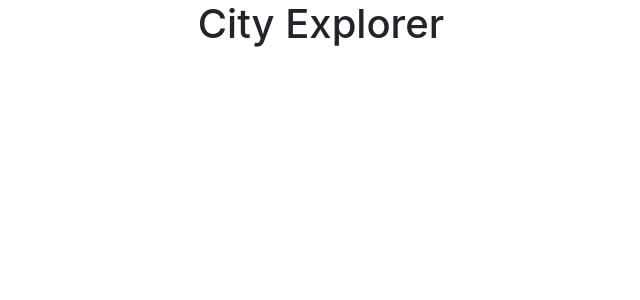
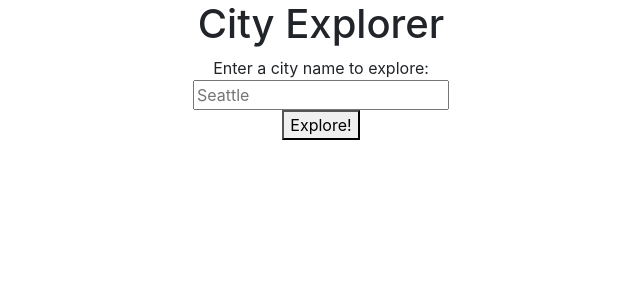
Before and after one commit to mcsadri/city-explorer, a React (Create React App) app: page / in a window 1280 px wide. Shown: the top 300 px of the page, without its empty margins (319-959 px from the left). Built offline with nearby package versions, Linux system fonts and the light colour scheme; the HTML template or start-up script is replaced by a standard one.

Commit message:
attempted form submission with API call, but form is not working

```diff
--- a/src/App.js
+++ b/src/App.js
@@ -1,11 +1,68 @@
+import React from 'react';
 import './App.css';
+// import Container from 'react-bootstrap/Container';
+// import Form from 'react-bootstrap/Form';
+// import Button from 'react-bootstrap/Button';
+import axios from 'axios';
 
-function App() {
-  return (
-    <div className="App">
-        <h1>City Explorer</h1>
-    </div>
-  );
+class App extends React.Component {
+
+    constructor(props) {
+        super(props);
+        this.state = {
+            userCity: '',
+            location: {}
+        }
+    }
+
+    getCity = (event) => {
+        this.setState({ userCity: event.target.value });
+    };
+
+    searchCity = async () => {
+        const locIq = `https://us1.locationiq.com/v1/search.php?key=${process.env.REACT_APP_LOCATIONIQ_KEY}&q=${this.state.userCity}&format-json`;
+        console.log('api url: ', locIq);
+        const response = await axios.get(locIq);
+        console.log('response object: ', response);
+        console.log('response.data[0]: ', response.data[0]);
+        this.setState({location: response.data[0]});
+        console.log('userCity: ', this.userCity);
+    };
+
+    render() {
+        return (
+            <div className="App">
+                <h1>City Explorer</h1>
+                {/* <Container>
+                    <Form>
+                        <Form.Group className="mb-3">
+                            <Form.Label>Enter a city name</Form.Label>
+                            <Form.Control
+                                type="text"
+                                placeholder="Seattle"
+                                onChange={this.getCity}
+                            />
+                        </Form.Group>
+                    </Form>
+                    <Button
+                        onClick={this.searchCity}
+                        variant="outline-primary"
+                        size="sm" >
+                        Explore!
+                    </Button>
+                </Container> */}
+                <label>Enter a city name to explore:</label>
+                <br/>
+                <input
+                    type="text"
+                    onChange={this.getCity}
+                    placeholder="Seattle"
+                />
+                <br/>
+                <button onClick={this.searchCity}>Explore!</button>
+            </div >
+        );
+    }
 }
 
 export default App;
```
Also changed, not shown: 1 other file (tests, documents, lock files or other folders).
